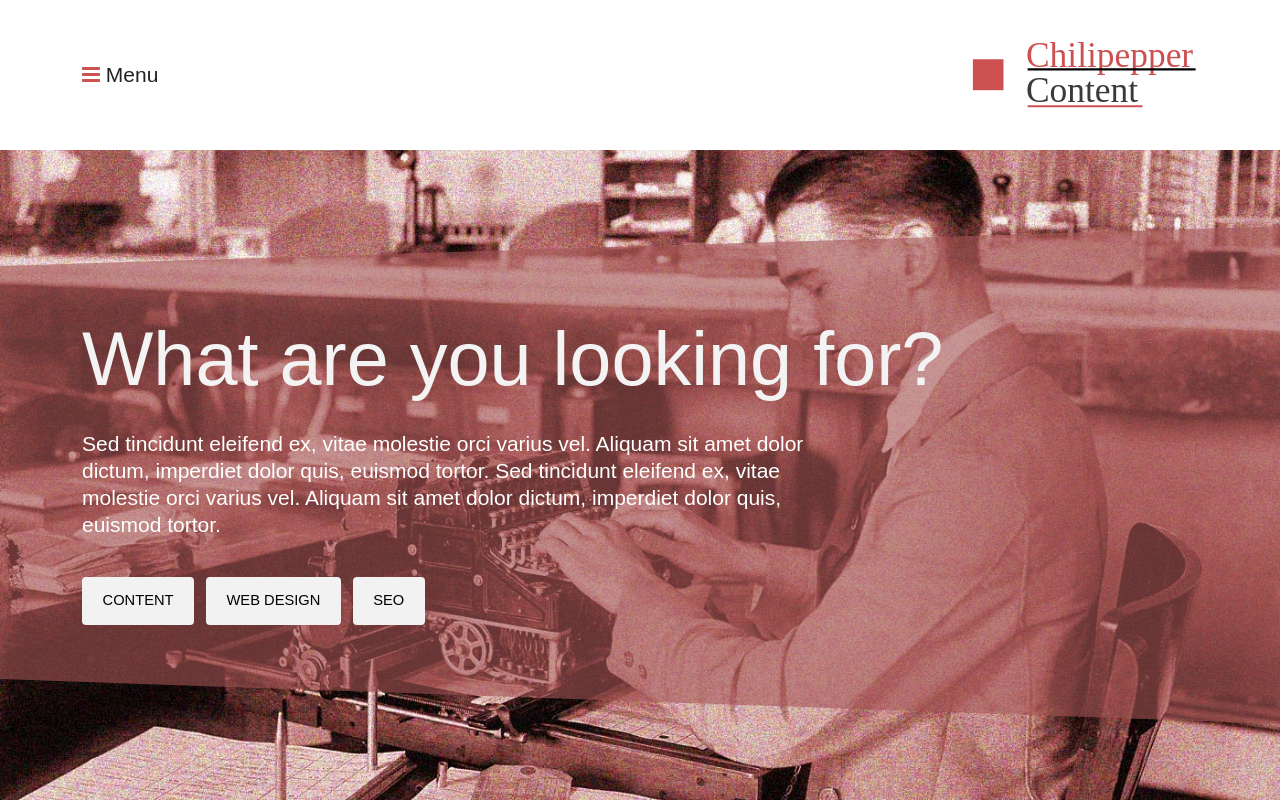
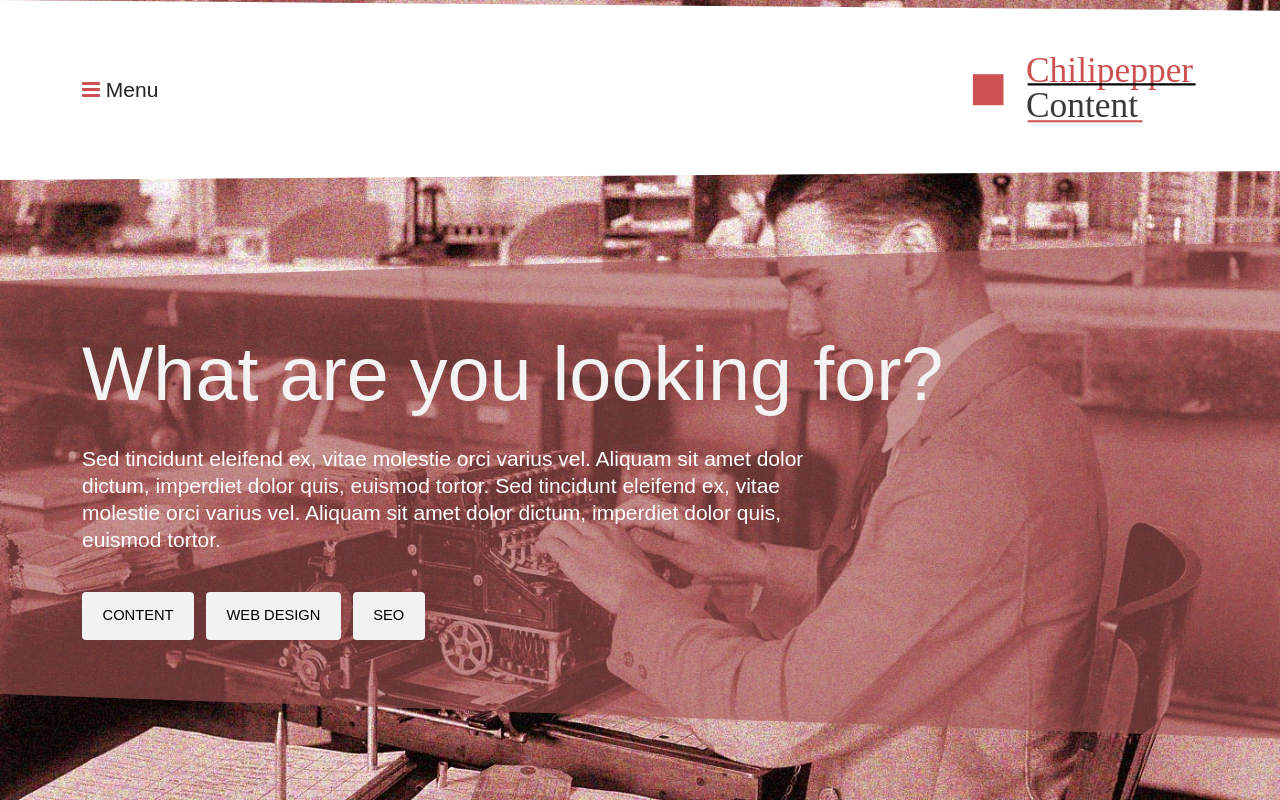
Before and after one commit to bazzle/cpc, a website: page index.html in a window 1280 px wide. Drawn offline with Linux system fonts and the light colour scheme; a small style sheet from the web is missing.

Commit message:
sorted header height

```diff
--- a/sass/_base.scss
+++ b/sass/_base.scss
@@ -360,6 +360,8 @@ body{
 //  HEADER -----------------------------------------------------------
 
 
+$headerheight:180px;
+
 header{
   display:block;
   @include bp(600px){
@@ -371,14 +373,16 @@ header{
   }
   .header__head{
     width:100%;
-    height:150px;
+    height:$headerheight;
     position:fixed;
     background-color:$white;
     z-index:1;
+    -webkit-clip-path: polygon(0 0, 100% 0, 100% 100%, 0 85%);
+    clip-path: polygon(0 0, 100% 6%, 100% 95%, 0 100%);
   }
   .header-head__inner{
     width:100%;
-    height:150px;
+    height:$headerheight;
     display:flex;
     flex-direction:row-reverse;
     align-items:center;
@@ -400,14 +404,12 @@ header{
     }
   }
   .header__panel{
-    margin-top:150px;
+    margin-top:180px;
     position:relative;
     width:100%;
     flex-grow:2;
     display:flex;
     align-items:center;
-    -webkit-clip-path: polygon(0 0, 100% 6%, 100% 95%, 0 100%);
-    clip-path: polygon(0 0, 100% 6%, 100% 95%, 0 100%);
   }
   .header-panel__backgrounds{
     position:absolute;
```
Also changed, not shown: css/main.css, 1 other file.
